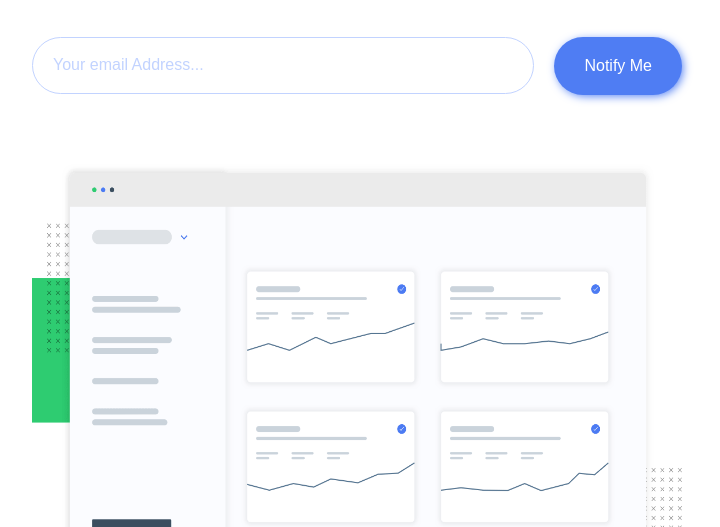
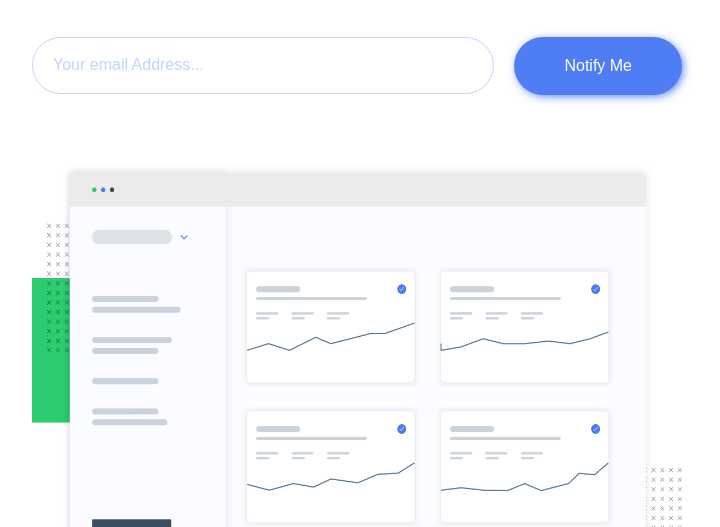
Before and after one commit to MaddyDev007/ping-coming-soon-page-master, a plain HTML site: page index.html in a window 1280 px wide. Shown: the part 273-800 px from the top of the page, without its empty margins (283-1003 px from the left). Drawn offline with nearby package versions, Linux system fonts and the light colour scheme.

Commit message:
Update style.css

```diff
--- a/style.css
+++ b/style.css
@@ -93,7 +93,7 @@ input[type="email"] {
 }
 
 button {
-  padding: 20px 30px;
+  padding: 20px 50px;
   border-radius: 50px;
   outline: none;
   border: none;
```
